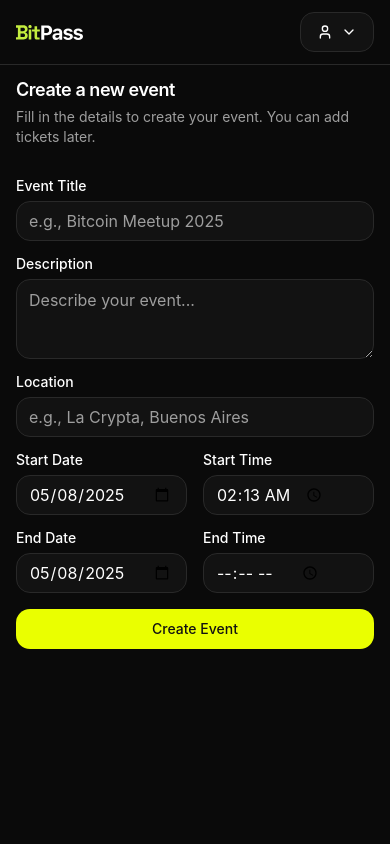
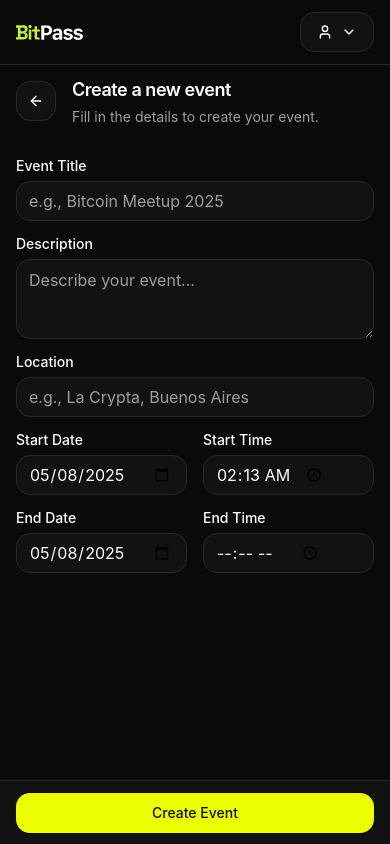
Before and after one commit to bitpass-live/bitpass-app, a Next.js app: page /event/create in a window 390 px wide. Built offline with nearby package versions, Linux system fonts and the light colour scheme.

Commit message:
fix: general changes for Create event page

```diff
--- a/app/event/create/page.tsx
+++ b/app/event/create/page.tsx
@@ -1,7 +1,9 @@
 'use client';
 
+import { useState } from 'react';
 import Link from 'next/link';
 import { useRouter } from 'next/navigation';
+import { ArrowLeft } from 'lucide-react';
 
 import { useAuth } from '@/lib/auth-provider';
 import { useToast } from '@/components/ui/use-toast';
@@ -12,8 +14,8 @@ import { Button } from '@/components/ui/button';
 import { Label } from '@/components/ui/label';
 import { Input } from '@/components/ui/input';
 import { Textarea } from '@/components/ui/textarea';
-import { useState } from 'react';
 import { Header } from '@/components/dashboard/header';
+import { MobileNav } from '@/components/dashboard/mobile-nav';
 
 export default function CreateEventPage() {
   // Obtener la fecha actual en formato YYYY-MM-DD
@@ -62,11 +64,18 @@ export default function CreateEventPage() {
       <Header />
       <div className='container'>
         <form onSubmit={handleSubmit}>
-          <div className='flex flex-col gap-2 w-full my-4'>
-            <h2 className='text-lg font-semibold leading-none tracking-tight'>Create a new event</h2>
-            <p className='text-sm text-muted-foreground'>
-              Fill in the details to create your event. You can add tickets later.
-            </p>
+          <div className='flex gap-4'>
+            <div className='mt-4'>
+              <Button variant='outline' size='icon' asChild>
+                <Link href='/dashboard'>
+                  <ArrowLeft className='h-4 w-4' />
+                </Link>
+              </Button>
+            </div>
+            <div className='flex flex-col gap-2 w-full my-4'>
+              <h2 className='text-lg font-semibold leading-none tracking-tight'>Create a new event</h2>
+              <p className='text-sm text-muted-foreground'>Fill in the details to create your event.</p>
+            </div>
           </div>
           <div className='grid gap-4 py-4'>
             <div className='grid gap-2'>
@@ -132,11 +141,16 @@ export default function CreateEventPage() {
               </div>
             </div>
           </div>
-          {/* <DialogFooter>
-    </DialogFooter> */}
-          <Button className='w-full' type='submit'>
+          {/* CTA Desktop */}
+          <Button className='hidden md:block w-full' type='submit'>
             Create Event
           </Button>
+          {/* CTA Mobile */}
+          <MobileNav>
+            <Button className='w-full' type='submit'>
+              Create Event
+            </Button>
+          </MobileNav>
         </form>
       </div>
     </div>
--- a/components/dashboard/mobile-nav.tsx
+++ b/components/dashboard/mobile-nav.tsx
@@ -1,37 +1,43 @@
-"use client"
+'use client';
 
-import Link from "next/link"
-import { usePathname } from "next/navigation"
-import { LayoutDashboard, QrCode } from "lucide-react"
+import Link from 'next/link';
+import { usePathname } from 'next/navigation';
+import { LayoutDashboard, QrCode } from 'lucide-react';
 
-export function MobileNav() {
-  const pathname = usePathname()
+export function MobileNav({ children }: any) {
+  const pathname = usePathname();
 
   // Skip rendering on login page
-  if (pathname === "/") return null
+  if (pathname === '/') return null;
 
   return (
-    <div className="fixed bottom-0 left-0 right-0 z-40 md:hidden">
-      <div className="flex items-center justify-around bg-background border-t h-16 px-4">
+    <div className='fixed bottom-0 left-0 right-0 z-40 md:hidden'>
+      <div className='flex items-center justify-around bg-background border-t h-16 px-4'>
+        {children ? (
+          children
+        ) : (
+          <>
             <Link
-          href="/dashboard"
+              href='/dashboard'
               className={`flex flex-col items-center justify-center w-20 h-full ${
-            pathname === "/dashboard" ? "text-primary" : "text-muted-foreground"
+                pathname === '/dashboard' ? 'text-primary' : 'text-muted-foreground'
               }`}
             >
-          <LayoutDashboard className="h-5 w-5" />
-          <span className="text-xs mt-1">Dashboard</span>
+              <LayoutDashboard className='h-5 w-5' />
+              <span className='text-xs mt-1'>Dashboard</span>
             </Link>
             <Link
-          href="/checkin"
+              href='/checkin'
               className={`flex flex-col items-center justify-center w-20 h-full ${
-            pathname.startsWith("/checkin") ? "text-primary" : "text-muted-foreground"
+                pathname.startsWith('/checkin') ? 'text-primary' : 'text-muted-foreground'
               }`}
             >
-          <QrCode className="h-5 w-5" />
-          <span className="text-xs mt-1">Check-in</span>
+              <QrCode className='h-5 w-5' />
+              <span className='text-xs mt-1'>Check-in</span>
             </Link>
+          </>
+        )}
       </div>
     </div>
-  )
+  );
 }
```
Lines whose indentation alone changed are shown as unchanged.
